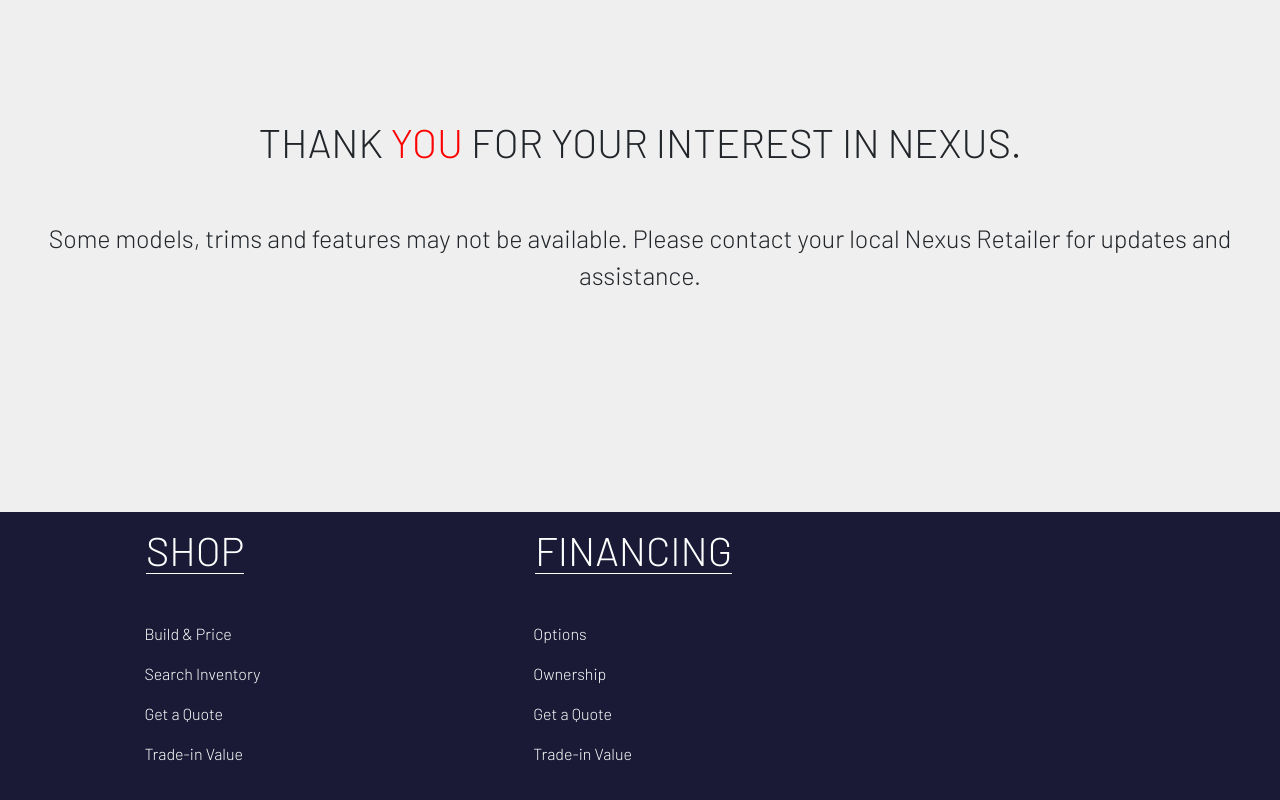
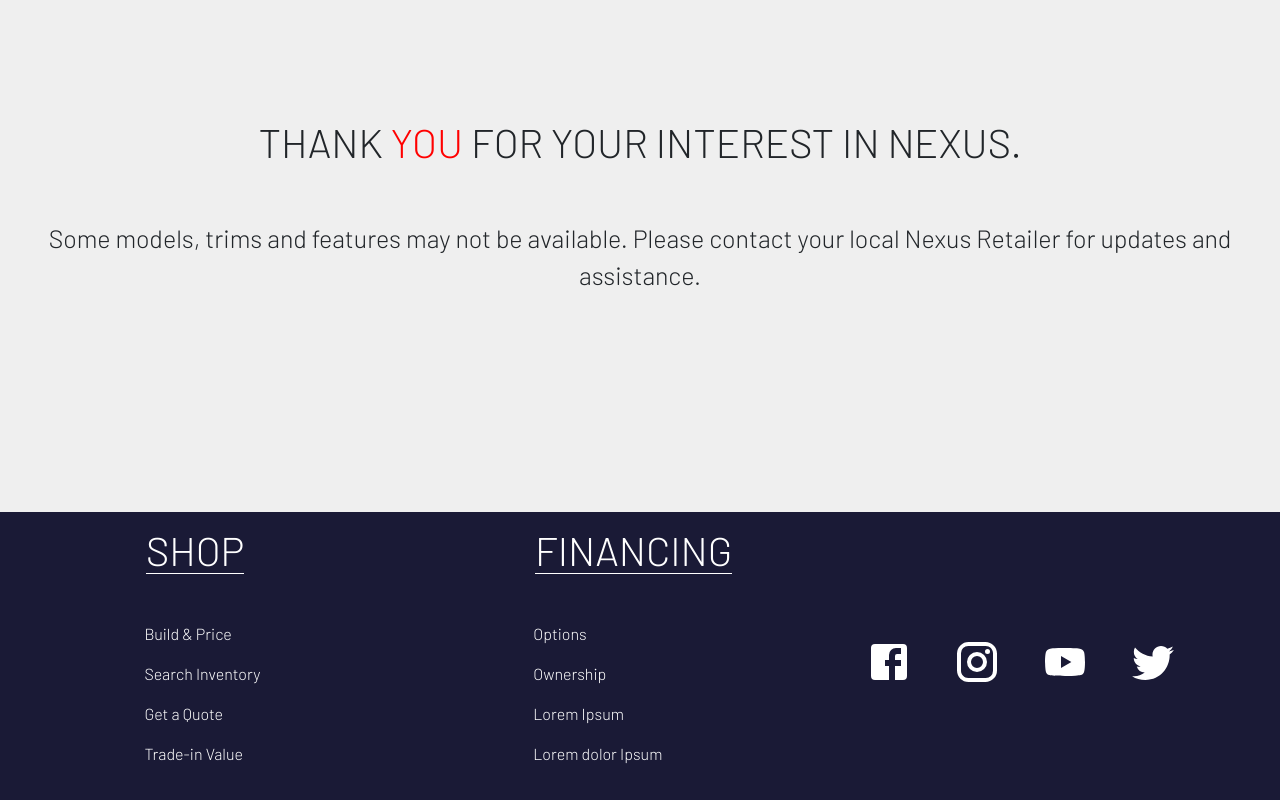
Before and after one commit to ryan2625/nexus-Cars, a React (Create React App) app: page / in a window 1280 px wide. Shown: the part 3901-4701 px from the top of the page. Built offline with nearby package versions, Linux system fonts and the light colour scheme.

Commit message:
Website draft complete!

```diff
--- a/src/components/footer/Footer.css
+++ b/src/components/footer/Footer.css
@@ -55,7 +55,37 @@
     margin-left: -3.1rem;
 }
 
-li:hover{
-    color: #ff4d4d;
-    cursor: pointer;
+.effecter{
+    position: relative;
 }
+
+.effecter::before{
+    content: "";
+    width: 0%;
+    position: absolute;
+    bottom: 0rem;
+    left: 0;
+    border-bottom: 1px solid white;
+    color: white;
+}
+
+.effecter:hover::before{
+    width: 100%;
+}
+
+.socialIcon{
+    transform: scale(2);
+    margin: 2rem;
+    transition: all 0.5s ease-in-out !important;
+}
+
+.socialIcon:hover{
+    transform: scale(2.5);
+    transition: all 0.5s ease-in-out;
+}
+
+.socials{
+    display: flex;
+    justify-content: center;
+    align-items: center;
+}
--- a/src/components/footer/Footer.jsx
+++ b/src/components/footer/Footer.jsx
@@ -2,6 +2,8 @@
 import './Footer.css'
 import FacebookIcon from '@mui/icons-material/Facebook';
 import InstagramIcon from '@mui/icons-material/Instagram';
+import YouTubeIcon from '@mui/icons-material/YouTube';
+import TwitterIcon from '@mui/icons-material/Twitter';
 function Footer() {
   return (
     <div className='footer'>
@@ -11,10 +13,10 @@
                 SHOP
             </h1>
             <ul>
-                <li><a href="">Build & Price</a></li>
-                <li><a href="">Search Inventory</a></li>
-                <li><a href="">Get a Quote</a></li>
-                <li><a href="">Trade-in Value</a></li>
+                <li><a href=""className='effecter'>Build & Price</a></li>
+                <li><a href=""className='effecter'>Search Inventory</a></li>
+                <li><a href=""  className='effecter'>Get a Quote</a></li>
+                <li><a href="" className='effecter'>Trade-in Value</a></li>
             </ul>
             </div>
         </div>
@@ -25,15 +27,18 @@
                 FINANCING
             </h1>
         <ul>
-                <li><a href="">Options</a></li>
-                <li><a href="">Ownership</a></li>
-                <li><a href="">Get a Quote</a></li>
-                <li><a href="">Trade-in Value</a></li>
+                <li><a href="" className='effecter'>Options</a></li>
+                <li><a href="" className='effecter'>Ownership</a></li>
+                <li><a href="" className='effecter'>Lorem Ipsum</a></li>
+                <li><a href="" className='effecter'>Lorem dolor Ipsum</a></li>
             </ul>
         </div>
         </div>
         <div className="socials">
-
+            <a href='#'><FacebookIcon className='socialIcon' /></a>
+            <a href='#'><InstagramIcon className='socialIcon'/></a>
+            <a href='#'><YouTubeIcon className='socialIcon'/></a>
+            <a href='#'><TwitterIcon className='socialIcon'/></a>
         </div>
     </div>
   )
```
